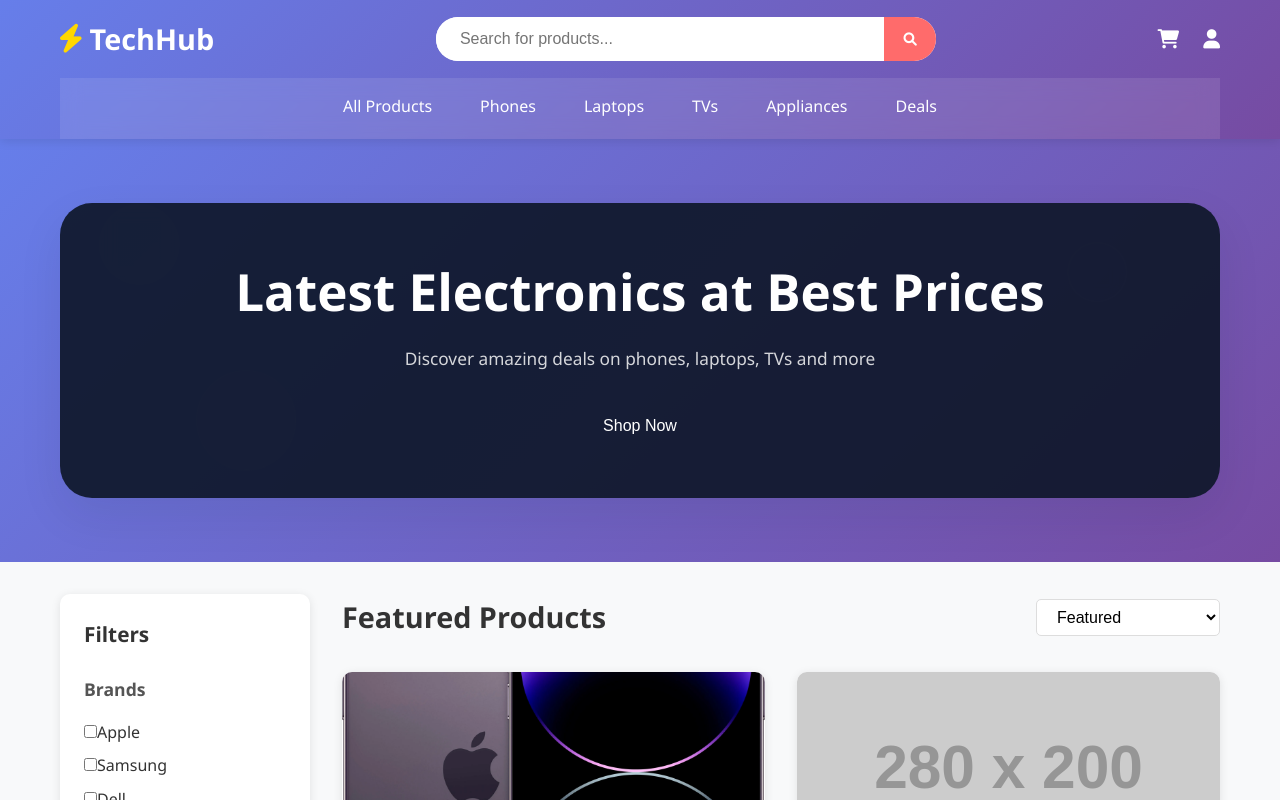
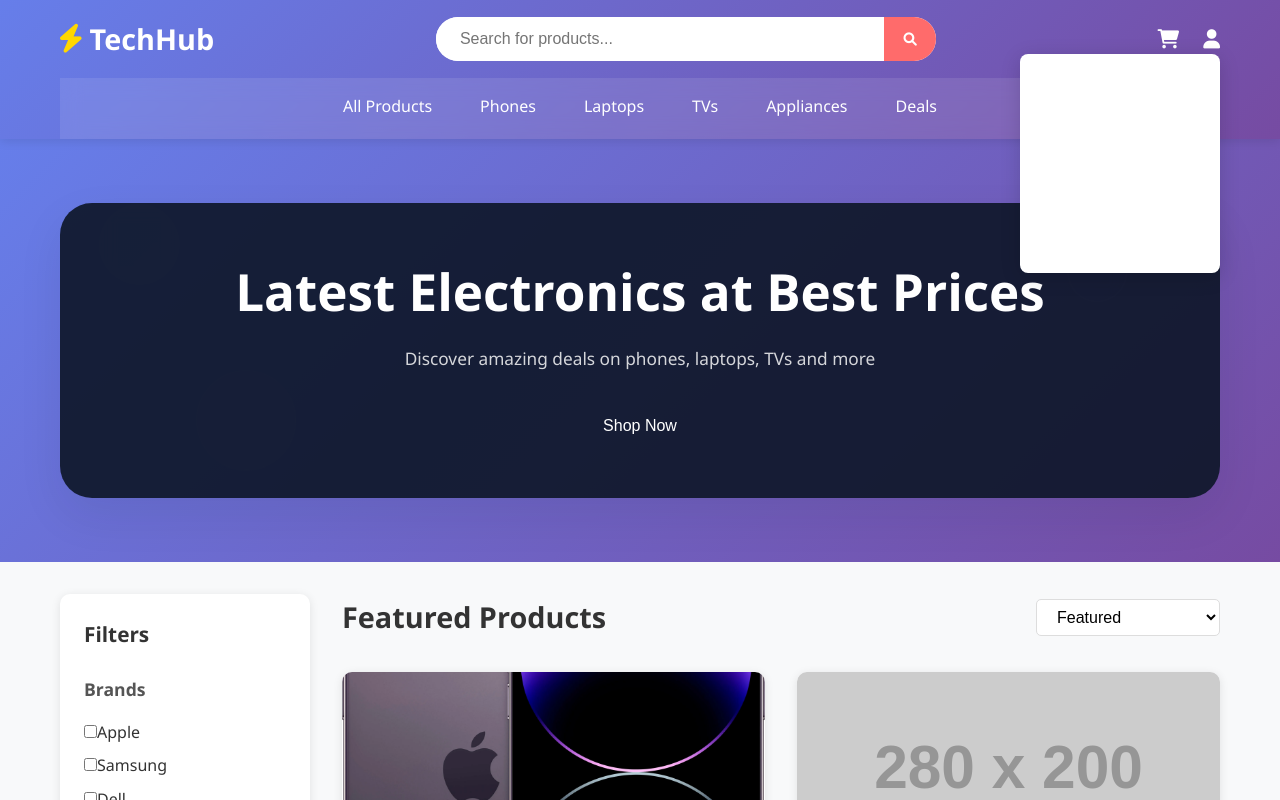
Before and after one commit to Akashprasad22/TechWorld, a React (Create React App) app in the folder client/: page / in a window 1280 px wide. Both pictures are taken after a click on the element 1211 px from the left and 39 px from the top of the page. Shown: the top 800 px of the page. Built offline with nearby package versions, Linux system fonts and the light colour scheme.

Commit message:
Add functional profile dropdown with useState management and click outside handling

```diff
--- a/client/src/components/Header.js
+++ b/client/src/components/Header.js
@@ -103,7 +103,35 @@ const CartCount = styled.span`
   font-weight: bold;
 `;
 
+const ProfileDropdown = styled.div`
+  position: absolute;
+  top: 100%;
+  right: 0;
+  background: white;
+  border-radius: 8px;
+  box-shadow: 0 4px 20px rgba(0,0,0,0.15);
+  min-width: 200px;
+  z-index: 1001;
+  overflow: hidden;
+`;
+
+const DropdownItem = styled.div`
+  padding: 0.75rem 1rem;
+  cursor: pointer;
+  transition: background 0.2s;
+  border-bottom: 1px solid #f0f0f;
+
+  &:hover {
+    background: #f8f9fa;
+  }
+
+  &:last-child {
+    border-bottom: none;
+  }
+`;
+
 const UserMenu = styled.div`
+  position: relative;
   cursor: pointer;
   font-size: 1.2rem;
   transition: transform 0.3s;
@@ -143,6 +171,7 @@ const NavLink = styled(Link)`
 
 const Header = () => {
   const [searchTerm, setSearchTerm] = useState('');
+  const [isProfileOpen, setIsProfileOpen] = useState(false);
   const navigate = useNavigate();
   const { getTotalItems, toggleCart } = useCart();
 
@@ -152,6 +181,30 @@ const Header = () => {
       navigate(`/products?search=${encodeURIComponent(searchTerm.trim())}`);
     }
   };
+
+  const toggleProfileDropdown = (e) => {
+    e.preventDefault();
+    e.stopPropagation();
+    setIsProfileOpen(!isProfileOpen);
+  };
+
+  const closeProfileDropdown = () => {
+    setIsProfileOpen(false);
+  };
+
+  // Close dropdown when clicking outside
+  React.useEffect(() => {
+    const handleClickOutside = (event) => {
+      if (isProfileOpen && !event.target.closest('.profile-dropdown')) {
+        setIsProfileOpen(false);
+      }
+    };
+
+    document.addEventListener('click', handleClickOutside);
+    return () => {
+      document.removeEventListener('click', handleClickOutside);
+    };
+  }, [isProfileOpen]);
 
   const cartItemCount = getTotalItems();
 
@@ -178,8 +231,29 @@ const Header = () => {
               <i className="fas fa-shopping-cart"></i>
               {cartItemCount > 0 && <CartCount>{cartItemCount}</CartCount>}
             </CartIcon>
-            <UserMenu>
+            <UserMenu onClick={toggleProfileDropdown}>
               <i className="fas fa-user"></i>
+              {isProfileOpen && (
+                <ProfileDropdown className="profile-dropdown">
+                  <DropdownItem onClick={() => { navigate('/profile'); closeProfileDropdown(); }}>
+                    <i className="fas fa-user"></i> Profile
+                  </DropdownItem>
+                  <DropdownItem onClick={() => { navigate('/orders'); closeProfileDropdown(); }}>
+                    <i className="fas fa-shopping-bag"></i> Orders
+                  </DropdownItem>
+                  <DropdownItem onClick={() => { navigate('/settings'); closeProfileDropdown(); }}>
+                    <i className="fas fa-cog"></i> Settings
+                  </DropdownItem>
+                  <DropdownItem onClick={() => {
+                    // Handle logout
+                    localStorage.removeItem('token');
+                    navigate('/login');
+                    closeProfileDropdown();
+                  }}>
+                    <i className="fas fa-sign-out-alt"></i> Logout
+                  </DropdownItem>
+                </ProfileDropdown>
+              )}
             </UserMenu>
           </HeaderActions>
         </HeaderTop>
```
